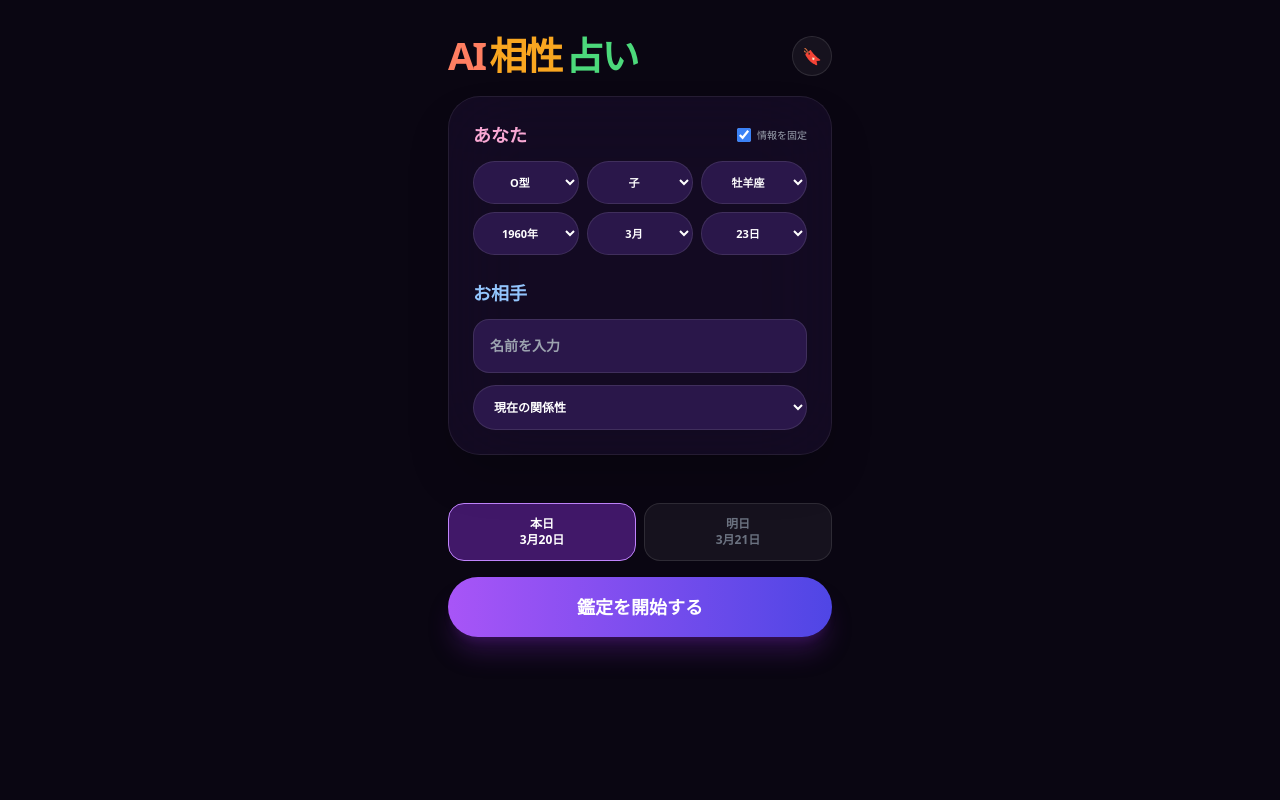
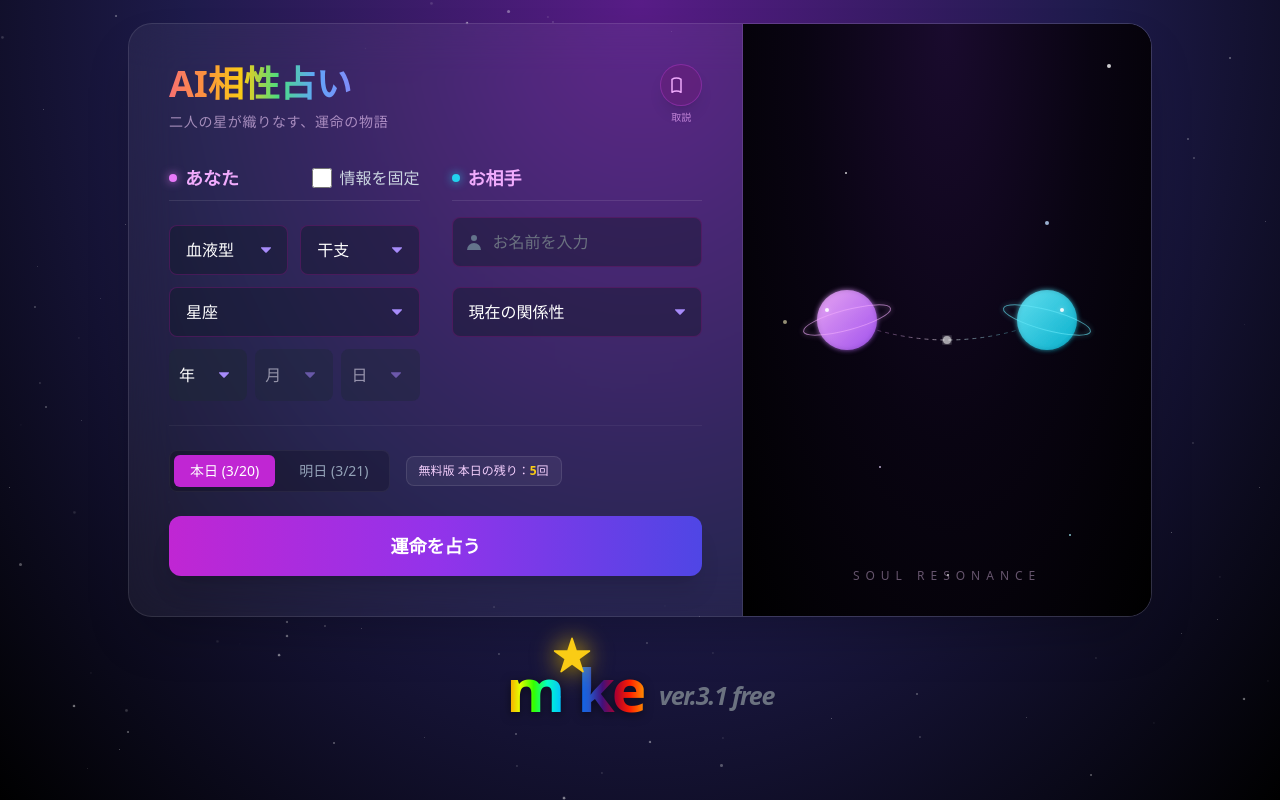
Before and after one commit to chabin0323-dev/compatibility-free-final, a React (Vite) app: page / in a window 1280 px wide. Before the commit this address led to /compatibility-free. Built offline with nearby package versions, Linux system fonts and the light colour scheme.

Commit message:
Update index.tsx

```diff
--- a/index.tsx
+++ b/index.tsx
@@ -1,6 +1,6 @@
 import React from "react";
 import ReactDOM from "react-dom/client";
-import App from "./App";
+import FreeApp from "./FreeApp";
 
 const rootElement = document.getElementById("root");
 
@@ -10,6 +10,6 @@ if (!rootElement) {
 
 ReactDOM.createRoot(rootElement).render(
   <React.StrictMode>
-    <App />
+    <FreeApp />
   </React.StrictMode>
 );
```
